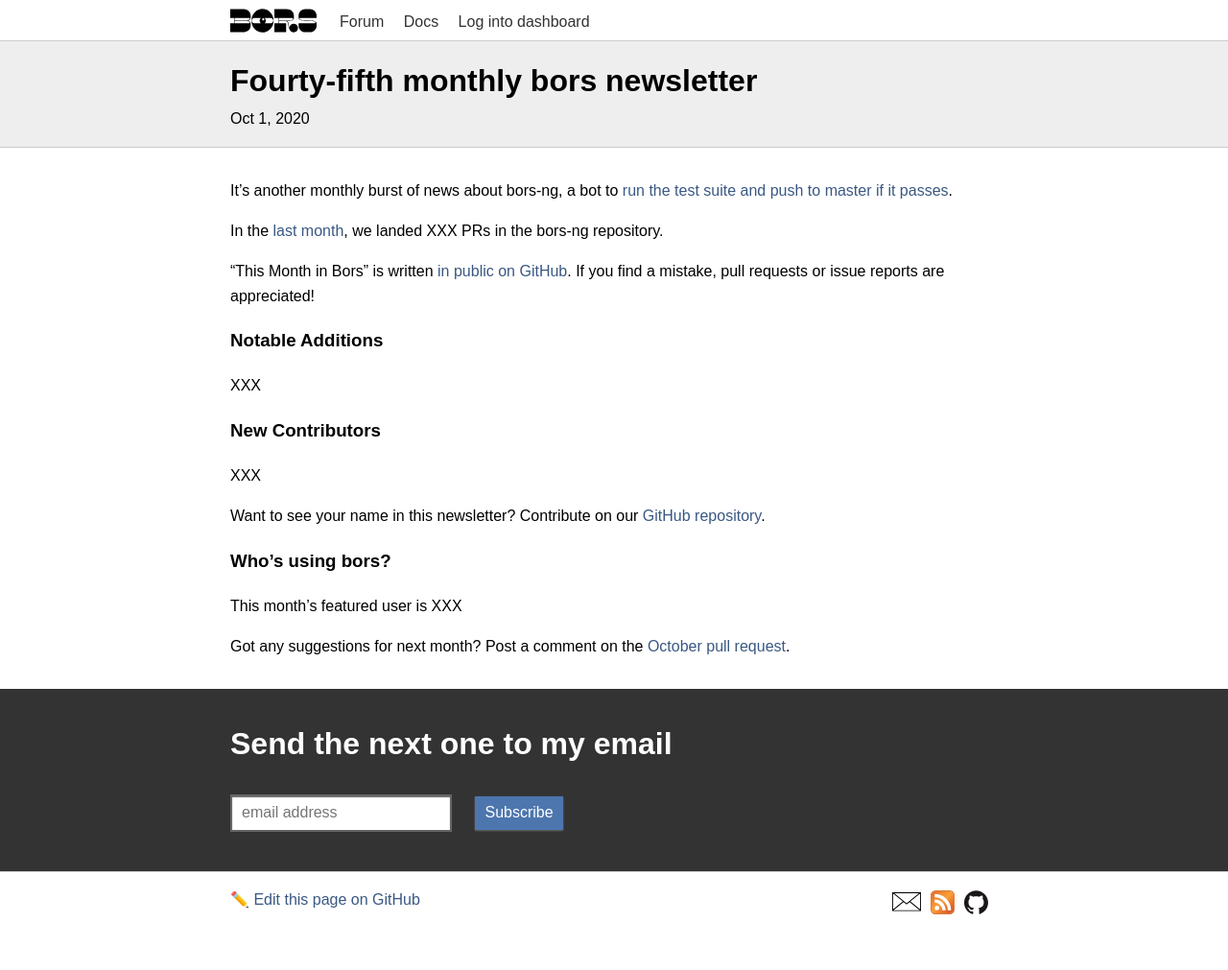
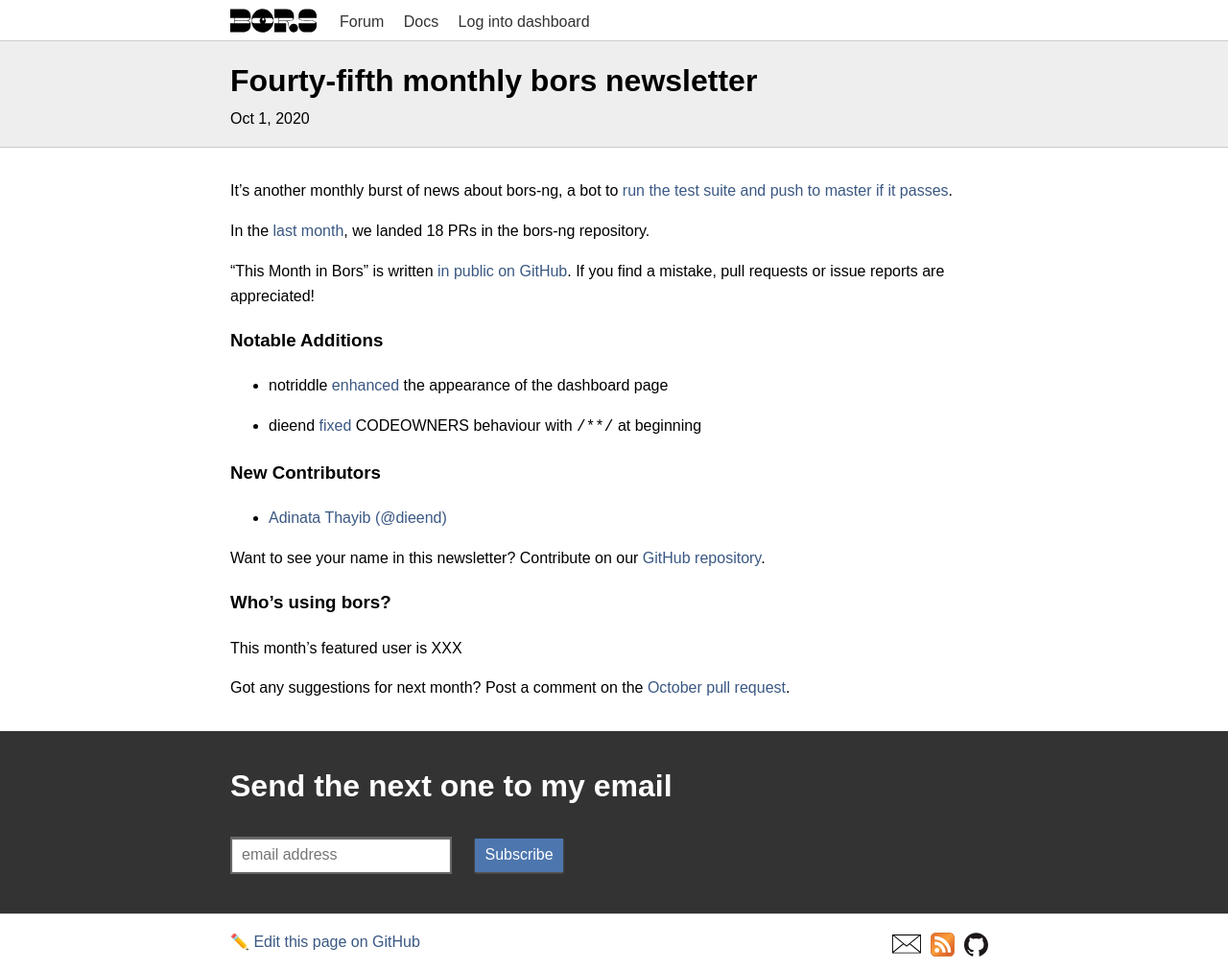
Before and after one commit to bors-ng/bors-ng.github.io, a Jekyll site: the page built from _posts/2020-10-01-tmib-45.md, in a window 1280 px wide. Shown: the whole page at 96% size. Built offline with Jekyll 4.4.1, drawn with Linux system fonts in a browser that asks for light colours; before the commit the page ends 967 px from its top, so only the background shows below that.

Commit message:
PRs
Add bors-ng/bors-ng#1019

Add bors-ng/bors-ng#1032

Add @dieend as new contributor

```diff
--- a/_posts/2020-10-01-tmib-45.md
+++ b/_posts/2020-10-01-tmib-45.md
@@ -8,8 +8,8 @@
 
 It's another monthly burst of news about bors-ng, a bot to [run the test suite and push to master if it passes](https://github.com/xing/hops/blob/master/.github/PULL_REQUEST_TEMPLATE.md).
 
-In the [last month](https://github.com/bors-ng/bors-ng/pulls?utf8=%E2%9C%93&q=is%3Apr%20is%3Amerged%20closed%3A2019-12-01..2019-12-31),
-we landed XXX PRs in the bors-ng repository.
+In the [last month](https://github.com/bors-ng/bors-ng/pulls?q=is%3Apr+is%3Amerged+closed%3A2020-09-01..2020-09-30),
+we landed 18 PRs in the bors-ng repository.
 
 "This Month in Bors" is written [in public on GitHub][GitHub for TMiB].
 If you find a mistake, pull requests or issue reports are appreciated!
@@ -19,12 +19,14 @@
 
 ### Notable Additions
 
-XXX
+* notriddle [enhanced](https://github.com/bors-ng/bors-ng/pull/1019) the appearance of the dashboard page
+
+* dieend [fixed](https://github.com/bors-ng/bors-ng/pull/1032) CODEOWNERS behaviour with `/**/` at beginning
 
 
 ### New Contributors
 
-XXX
+* [Adinata Thayib (@dieend)](https://github.com/dieend)
 
 Want to see your name in this newsletter? Contribute on our [GitHub repository](https://github.com/bors-ng/bors-ng).
 
```
